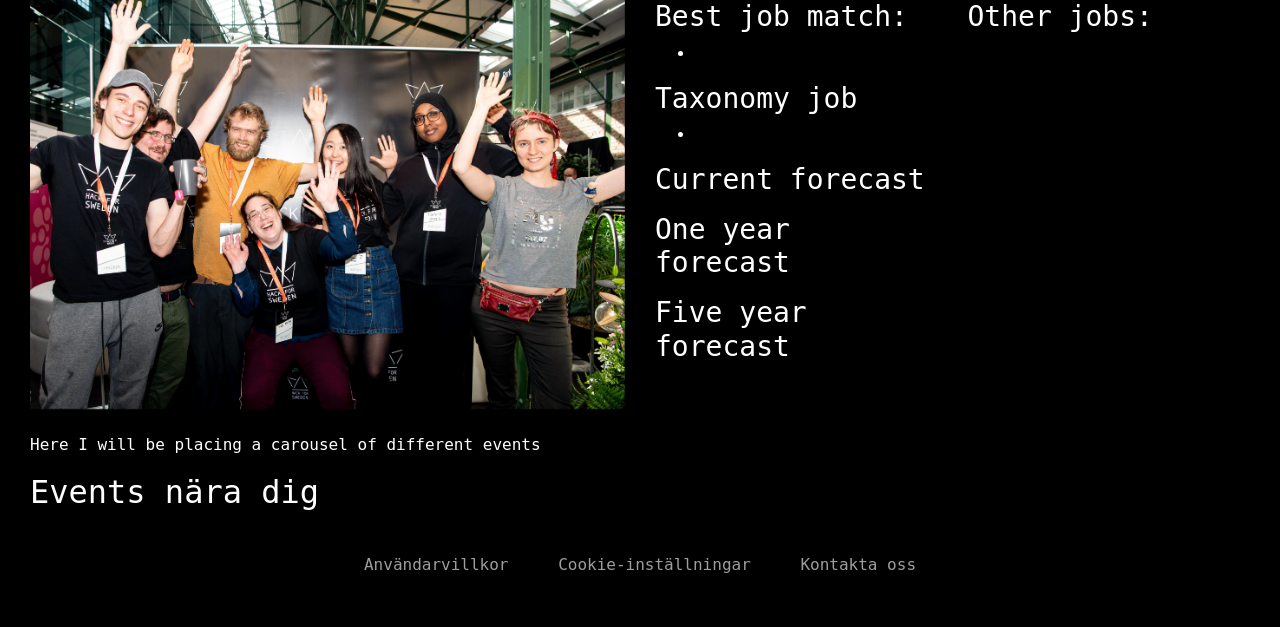
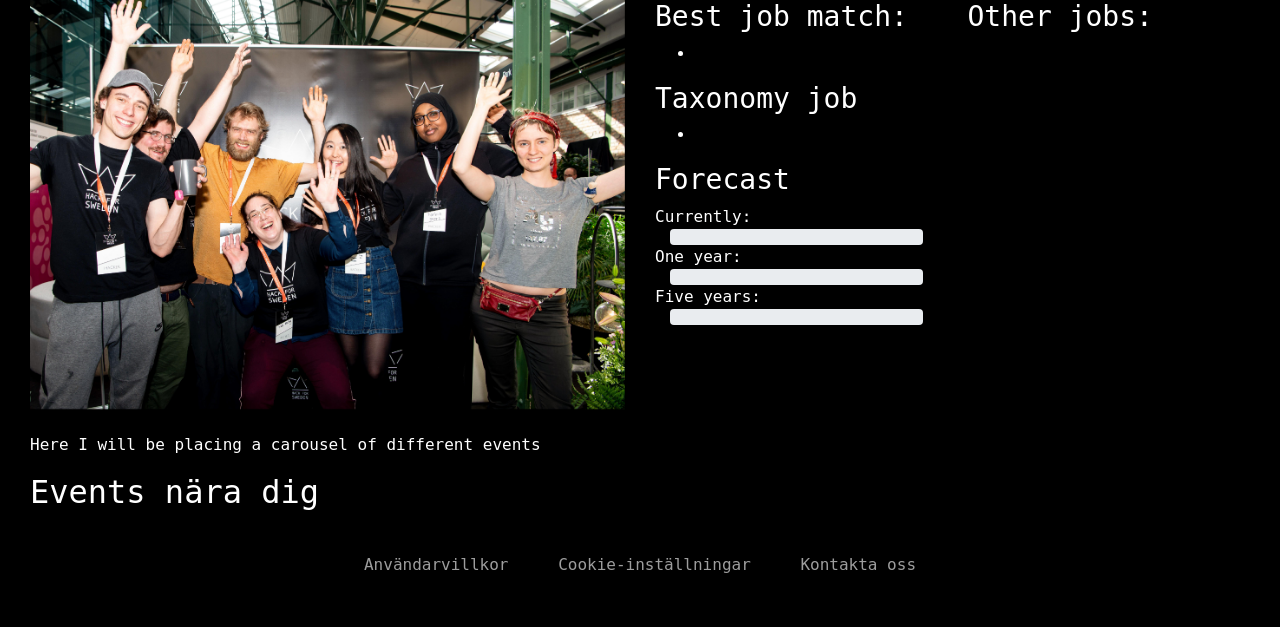
Before and after one commit to rickardlofberg/hack4sweden, a Flask app: template app/templates/results.html in a window 1280 px wide. Shown: the part 74-701 px from the top of the page. Run offline with Flask 2, Linux system fonts and the light colour scheme; the template is opened without the code that fills it: values that come from a table or form of the project are taken from there, others are empty; some libraries are stand-ins or nearby versions.

Commit message:
Added progressbars, small backend changes.
- Added progress bars to represent forecast.
- Small changes to backend.

```diff
--- a/app/backend/meetup.py
+++ b/app/backend/meetup.py
@@ -3,7 +3,7 @@
 
 def get_events( text ):
     key = my_key
-    radius = "50"
+    radius = "100"
     data = requests.get("https://api.meetup.com/find/upcoming_events?&key={}&sign=true&photo-host=public&page=20&text={}&radius={}".format(key, text, radius))
 
     events = data.json()
--- a/app/templates/results.html
+++ b/app/templates/results.html
@@ -56,20 +56,52 @@
 	    </li>
 	  </ul>
 
-	  <h3> Current forecast </h3>
-	  <p>
-	    {{ interface.current_year_forecast }}
-	  </p>
+	  <h3> Forecast </h3>
+	  <row>
+	    Currently:
+	    <div class="col-xs-12 col-md-12 col-lg-12">
+	      <div class="progress">
+		<!-- Use the interface data to update values -->
+		<div class="progress-bar progress-bar-info"
+		     role="progressbar" aria-valuenow="{{ interface.current_year_forecast_number }}"
+		     aria-valuemin="0" aria-valuemax="100"
+		     style="width:{{ interface.current_year_forecast_number }}%">
+		  {{ interface.current_year_forecast }}
+		</div>
+	      </div>
+	    </div>
+	  </row>
 
-	  <h3> One year forecast </h3>
-	  <p>
-	    {{ interface.one_year_forecast }}
-	  </p>
+	  <row>
+	    One year:
+	    <div class="col-xs-12 col-md-12 col-lg-12">
+	      <div class="progress">
+		<!-- Use the interface data to update values -->
+		<div class="progress-bar progress-bar-info"
+		     role="progressbar" aria-valuenow="{{ interface.one_year_forecast_number }}"
+		     aria-valuemin="0" aria-valuemax="100"
+		     style="width:{{ interface.one_year_forecast_number }}%">
+		  {{ interface.one_year_forecast }}
+		</div>
+	      </div>
+	    </div>
+	  </row>
 
-	  <h3> Five year forecast </h3>
-	  <p>
-	    {{ interface.five_year_forecast }}
-	  </p>
+	  <row>
+	    Five years:
+	    <div class="col-xs-12 col-md-12 col-lg-12">
+	      <div class="progress">
+		<!-- Use the interface data to update values -->
+		<div class="progress-bar progress-bar-info"
+		     role="progressbar" aria-valuenow="{{ interface.five_year_forecast_number }}"
+		     aria-valuemin="0" aria-valuemax="100"
+		     style="width:{{ interface.five_year_forecast_number }}%">
+		  {{ interface.five_year_forecast }}
+		</div>
+	      </div>
+	    </div>
+	  </row>
+
 	</div>
 	<!-- End: Left side of the right side -->
 
```
Also changed, not shown: app/backend/forecast.py (+7 -6 lines), app/backend/interface.py (+14 -0 lines).
